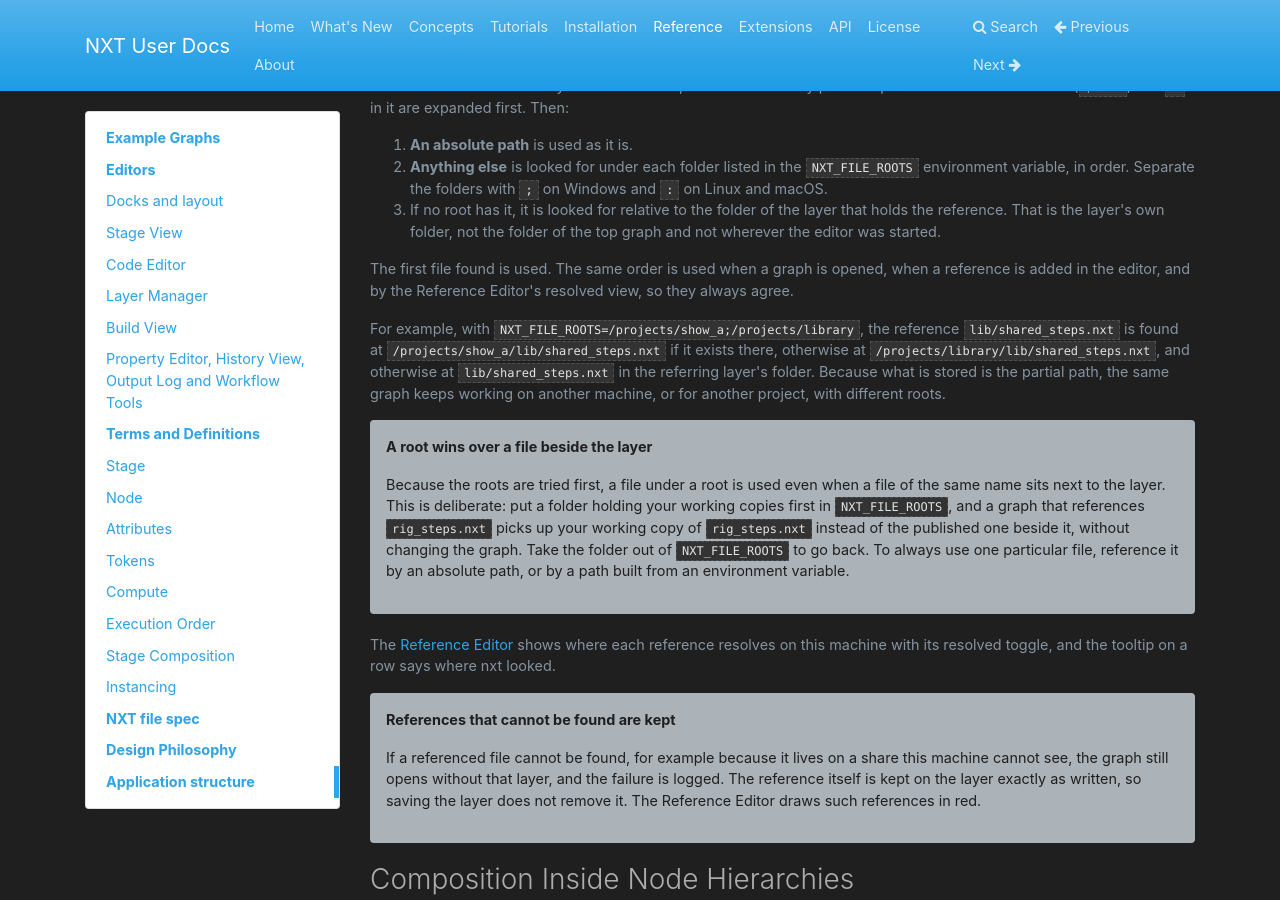
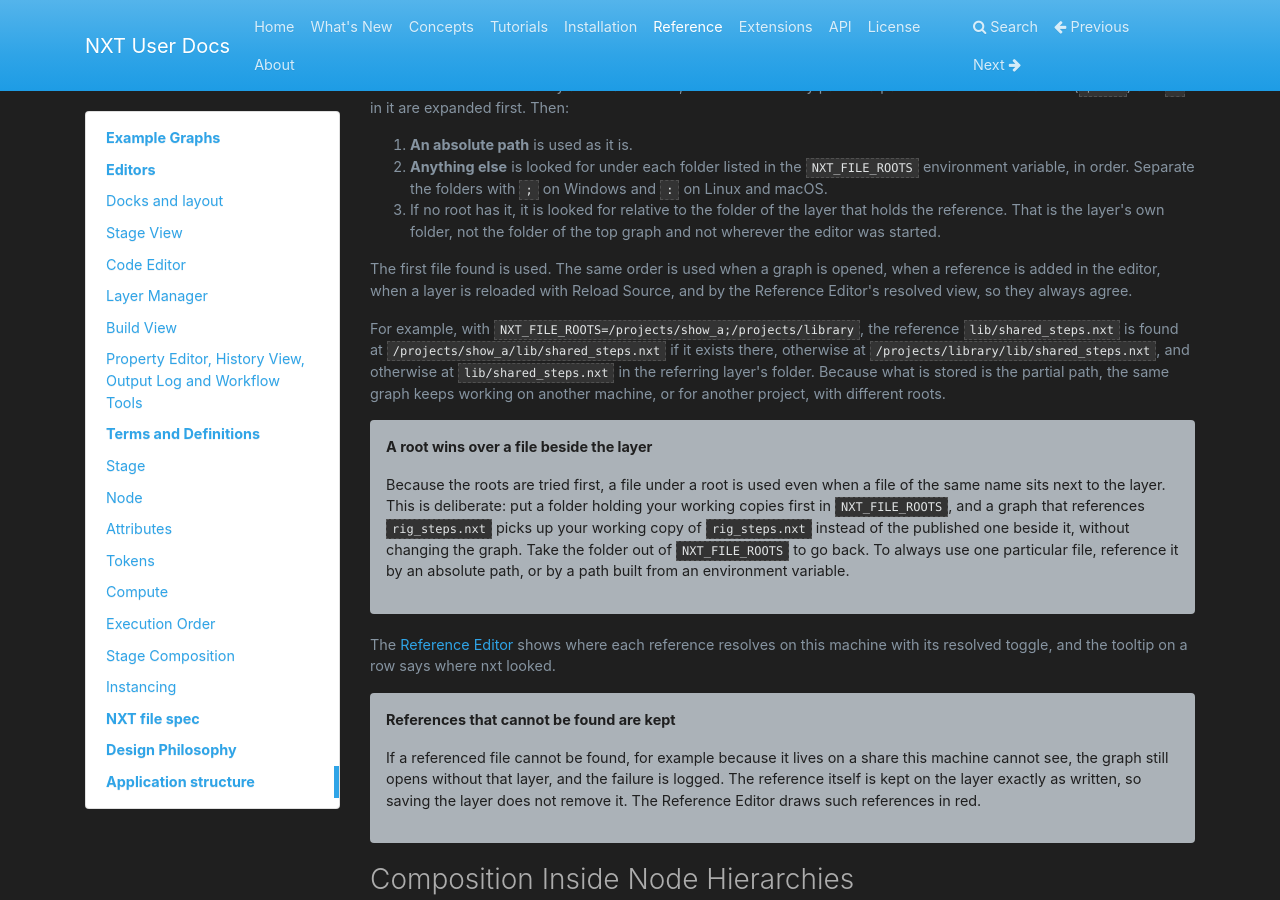
Before and after one commit to nxt-dev/nxt_editor, an MkDocs documentation site: the page built from docs/user_docs/docs/reference.md, in a window 1280 px wide and 900 px high, scrolled down 19501 px. Built offline with MkDocs 1.6.1, drawn with Linux system fonts in a browser that asks for light colours; nearby versions of some CDN libraries; library files that are not in the unit come from our copies.

Commit message:
Say that Reload Source finds references the same way
Co-Authored-By: Claude Opus 5.5 (1M context) <noreply@anthropic.com>
Claude-Session: https://claude.ai/code/session_01JCdgMzupQVH8FerthFFJKC

```diff
--- a/docs/user_docs/docs/reference.md
+++ b/docs/user_docs/docs/reference.md
@@ -541,8 +541,9 @@ Then:
    of the top graph and not wherever the editor was started.
 
 The first file found is used. The same order is used when a graph is
-opened, when a reference is added in the editor, and by the Reference
-Editor's resolved view, so they always agree.
+opened, when a reference is added in the editor, when a layer is reloaded
+with Reload Source, and by the Reference Editor's resolved view, so they
+always agree.
 
 For example, with `NXT_FILE_ROOTS=/projects/show_a;/projects/library`, the
 reference `lib/shared_steps.nxt` is found at
```
